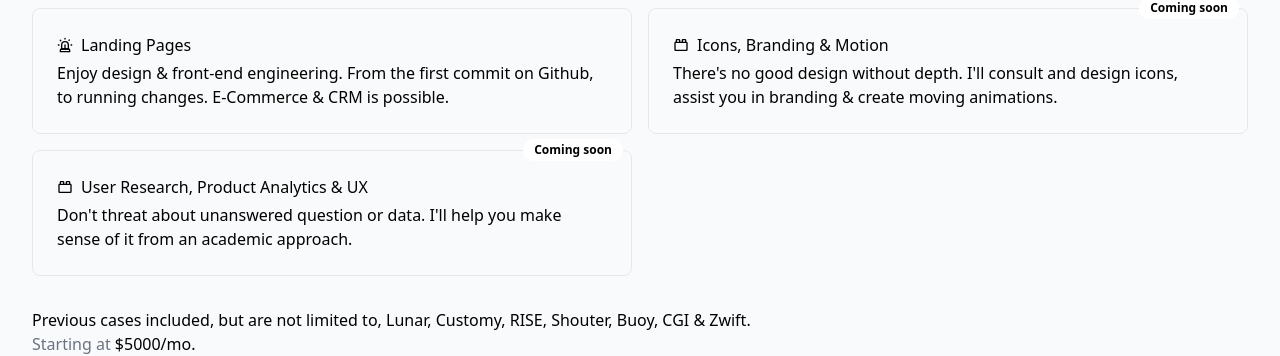
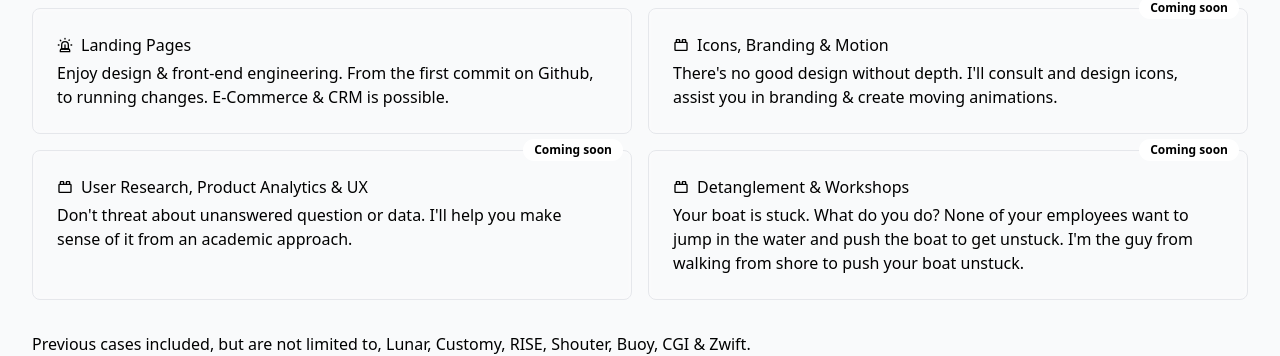
Before and after one commit to malthart/supertinyspace, a Next.js app: page /agency in a window 1280 px wide. Shown: the part 270-626 px from the top of the page. Built offline with nearby package versions, Linux system fonts and the light colour scheme.

Commit message:
Update agency.tsx

```diff
--- a/pages/agency.tsx
+++ b/pages/agency.tsx
@@ -64,6 +64,14 @@ export default function Agency() {
                     <p className="text-muted-foreground">Don&apos;t threat about unanswered question or data. I&apos;ll help you make sense of it from an academic approach.</p>
                 </div>
 
+                <div className="border-border w-full rounded-lg border px-3 py-4 backdrop-blur-[2px] md:p-6 relative">
+                    <div className="inline-flex items-center border rounded-full px-2.5 py-0.5 text-xs font-semibold transition-colors focus:outline-none focus:ring-2 focus:ring-ring focus:ring-offset-2 hover:bg-secondary/80 border-transparent bg-white text-muted-foreground absolute -top-3 right-2">Coming soon</div>
+                    <h3 className="font-cal mb-1 flex items-center text-base"><svg xmlns="http://www.w3.org/2000/svg" width="24" height="24" viewBox="0 0 24 24" fill="none" stroke="currentColor" stroke-width="2" stroke-linecap="round" stroke-linejoin="round" className="mr-2 h-4 w-4"><rect width="18" height="12" x="3" y="8" rx="1"></rect>
+                        <path d="M10 8V5c0-.6-.4-1-1-1H6a1 1 0 0 0-1 1v3"></path>
+                        <path d="M19 8V5c0-.6-.4-1-1-1h-3a1 1 0 0 0-1 1v3"></path></svg>Detanglement & Workshops</h3>
+                    <p className="text-muted-foreground">Your boat is stuck. What do you do? None of your employees want to jump in the water and push the boat to get unstuck. I'm the guy from walking from shore to push your boat unstuck.</p>
+                </div>
+
             </div>
 
             <div className="py-8 px-8 w-full">
```
